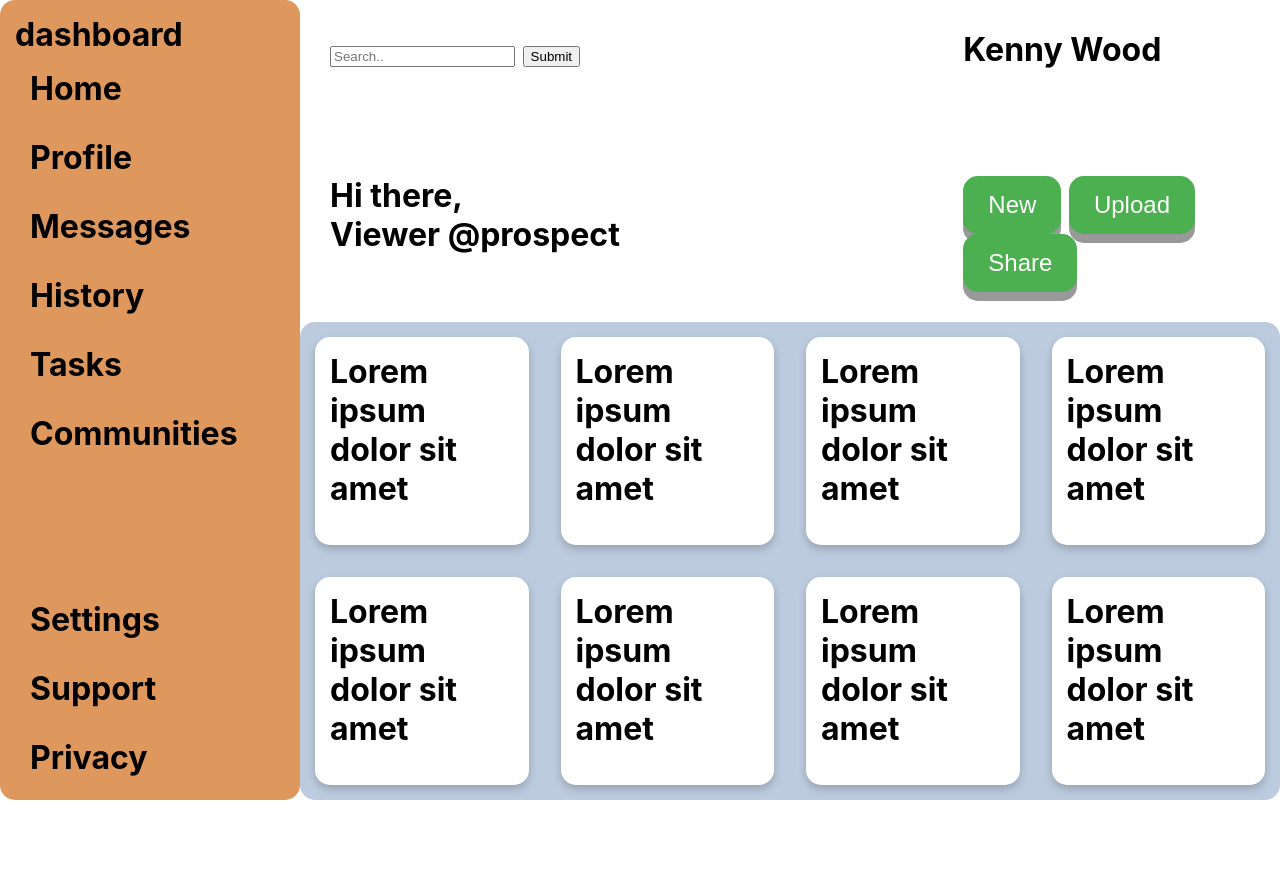
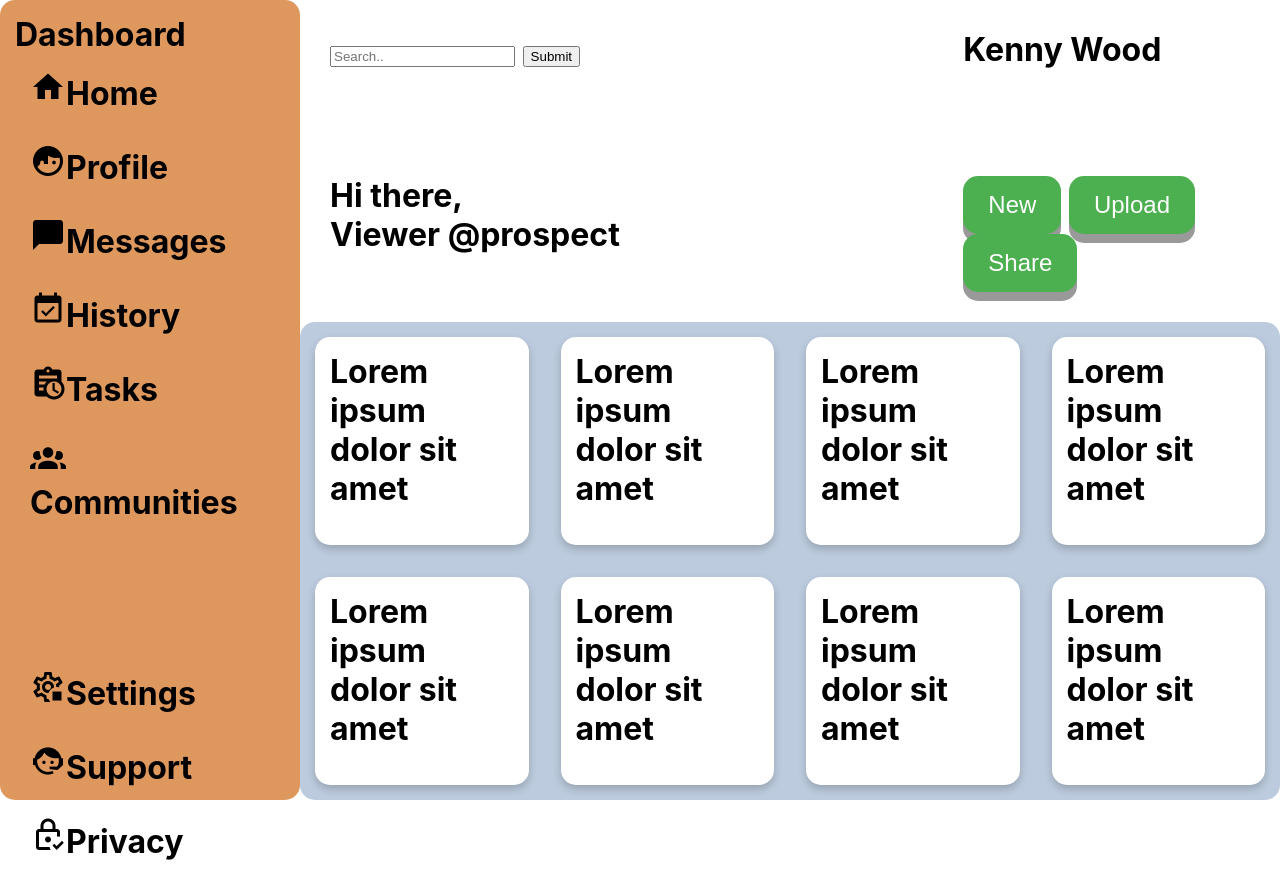
Before and after one commit to Ken9709/Dashboard, a plain HTML site: page index.html in a window 1280 px wide. Before the commit the page ends 800 px from the top, so only its background shows below. Drawn offline with Linux system fonts and the light colour scheme.

Commit message:
dashboard update, added styles

```diff
--- a/index.html
+++ b/index.html
@@ -27,18 +27,18 @@
          <button class ="btn">Share</button>
         </div>
       </div>
-      <div class="sidebar">dashboard
+      <div class="sidebar">Dashboard
         <br>
-          <div class = "link">Home</div>
-          <div class = "link">Profile</div>
-          <div class = "link">Messages</div>
-          <div class = "link">History</div>
-          <div class = "link">Tasks</div>
-          <div class = "link">Communities</div>
+          <div class = "link"><img src = home.png>Home</div>
+          <div class = "link"><img src = face-man-profile.png>Profile</div>
+          <div class = "link"><img src = message.png>Messages</div>
+          <div class = "link"><img src = calendar-check.png>History</div>
+          <div class = "link"><img src = clipboard-text-clock.png>Tasks</div>
+          <div class = "link"><img src = account-group.png>Communities</div>
           <br><br><br>
-          <div class = "link">Settings</div>
-          <div class = "link">Support</div>
-          <div class = "link">Privacy</div>
+          <div class = "link"><img src = cog-stop-outline.png>Settings</div>
+          <div class = "link"><img src = face-agent.png>Support</div>
+          <div class = "link"><img src = lock-check-outline.png>Privacy</div>
 
       </div>
 
--- a/style.css
+++ b/style.css
@@ -105,3 +105,10 @@ body, html {
 .card:hover {
   box-shadow: 0 8px 16px 0 rgba(0,0,0,0.2);
 }
+
+
+
+
+.link:hover{
+  text-decoration: underline;
+}
```
Also changed, not shown: account-group.png (added), calendar-check.png (added), clipboard-text-clock.png (added), cog-stop-outline.png (added), face-agent.png (added), face-man-profile.png (added), home.png (added), lock-check-outline.png (added), message.png (added).
